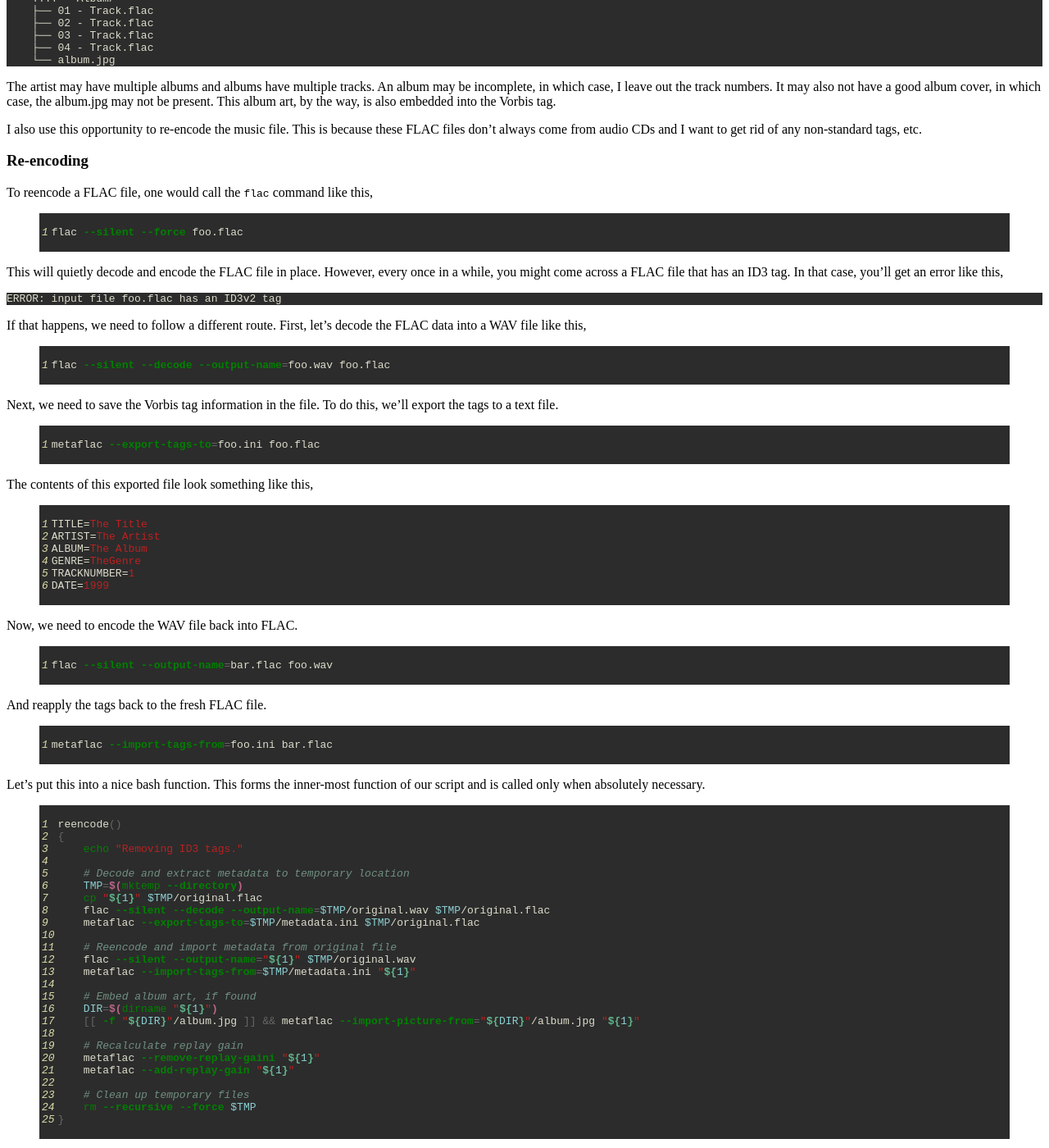
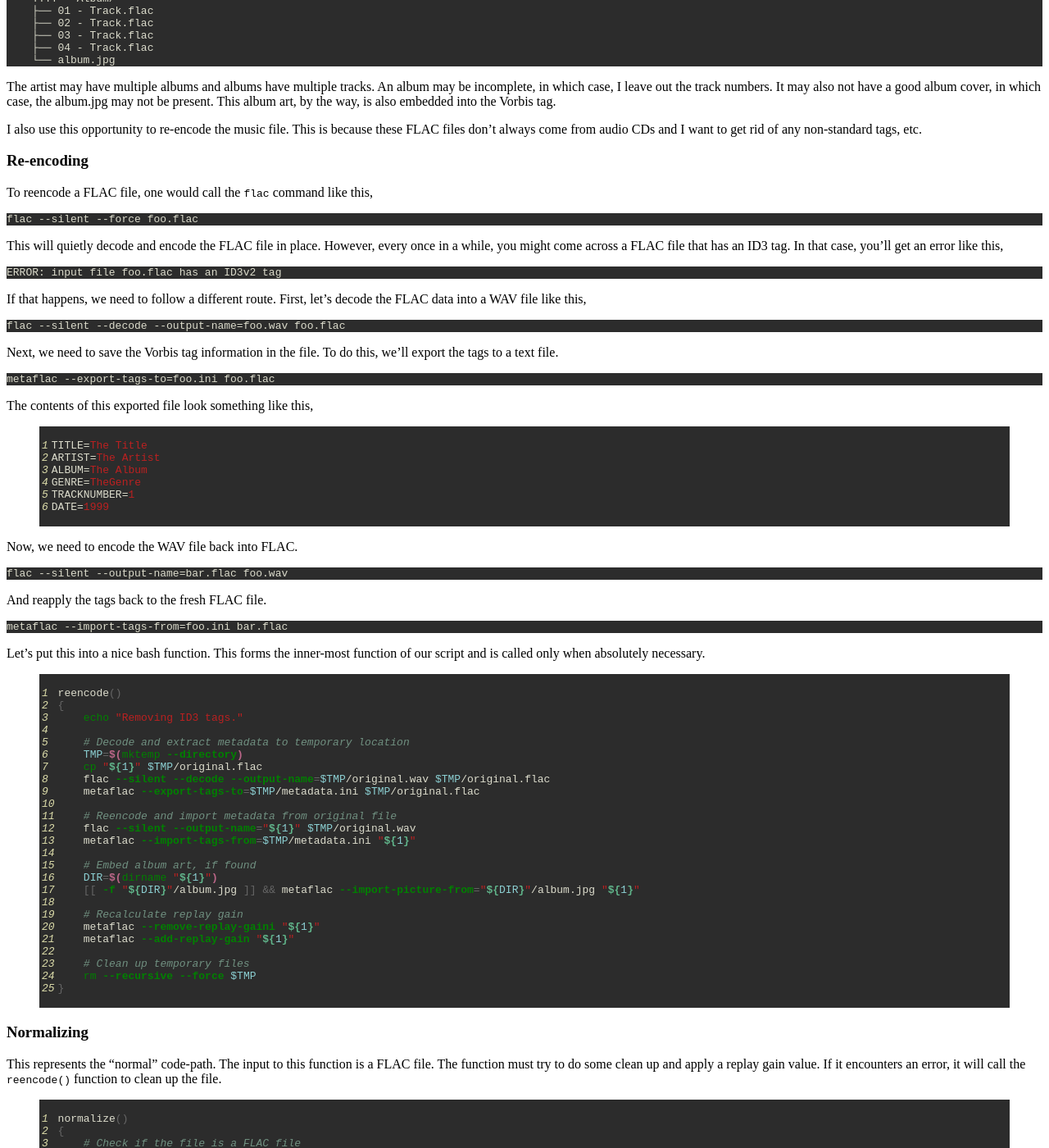
Before and after one commit to dekonvoluted/dekonvoluted.github.io, a Jekyll site: the page built from _posts/2014-11-04-normalizing-flac-files.md, in a window 1280 px wide and 1400 px high, scrolled down 481 px. Shown: the whole window at 82% size. Built offline with Jekyll 4.4.1, drawn with Linux system fonts in a browser that asks for light colours.

Commit message:
Remove highlighting if console session

```diff
--- a/_posts/2014-11-04-normalizing-flac-files.md
+++ b/_posts/2014-11-04-normalizing-flac-files.md
@@ -41,9 +41,7 @@ This is because these FLAC files don't always come from audio CDs and I want to
 
 To reencode a FLAC file, one would call the `flac` command like this,
 
-{% highlight bash linenos %}
-flac --silent --force foo.flac
-{% endhighlight %}
+    flac --silent --force foo.flac
 
 This will quietly decode and encode the FLAC file in place.
 However, every once in a while, you might come across a FLAC file that has an ID3 tag.
@@ -54,16 +52,12 @@ In that case, you'll get an error like this,
 If that happens, we need to follow a different route.
 First, let's decode the FLAC data into a WAV file like this,
 
-{% highlight bash linenos %}
-flac --silent --decode --output-name=foo.wav foo.flac
-{% endhighlight %}
+    flac --silent --decode --output-name=foo.wav foo.flac
 
 Next, we need to save the Vorbis tag information in the file.
 To do this, we'll export the tags to a text file.
 
-{% highlight bash linenos %}
-metaflac --export-tags-to=foo.ini foo.flac
-{% endhighlight %}
+    metaflac --export-tags-to=foo.ini foo.flac
 
 The contents of this exported file look something like this,
 
@@ -78,15 +72,11 @@ DATE=1999
 
 Now, we need to encode the WAV file back into FLAC.
 
-{% highlight bash linenos %}
-flac --silent --output-name=bar.flac foo.wav
-{% endhighlight %}
+    flac --silent --output-name=bar.flac foo.wav
 
 And reapply the tags back to the fresh FLAC file.
 
-{% highlight bash linenos %}
-metaflac --import-tags-from=foo.ini bar.flac
-{% endhighlight %}
+    metaflac --import-tags-from=foo.ini bar.flac
 
 Let's put this into a nice bash function.
 This forms the inner-most function of our script and is called only when absolutely necessary.
```
Also changed, not shown: _posts/2014-11-08-normalizing-flac-files-with-ruby-part-i.md (+1 -3 lines).
